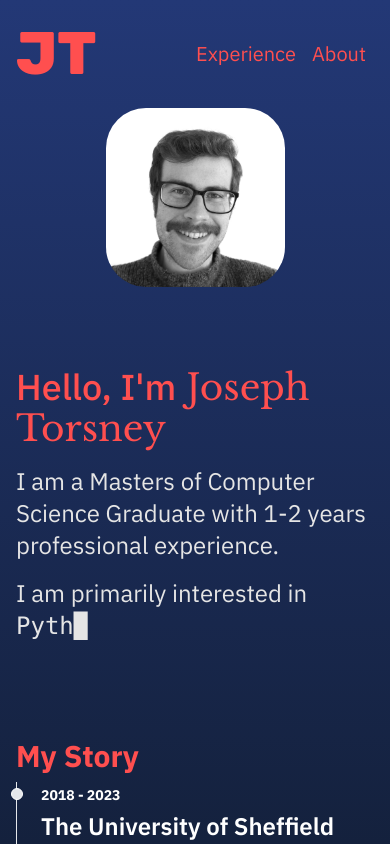
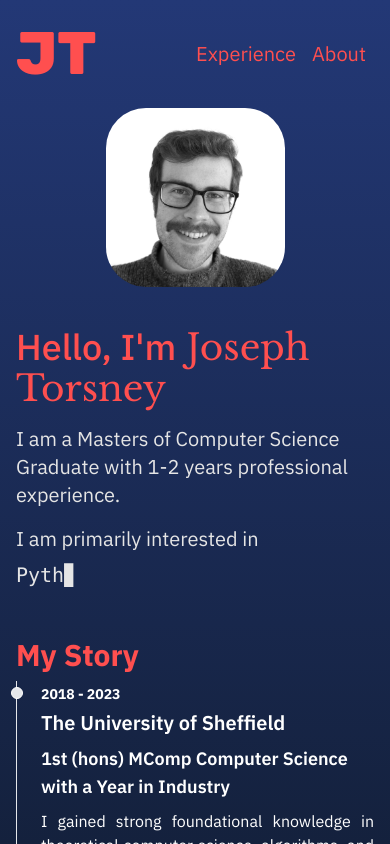
Before and after one commit to joetorsney/blog, a Next.js app: page / in a window 390 px wide. Shown: the top 844 px of the page. Built offline with nearby package versions, Linux system fonts and the light colour scheme.

Commit message:
Minor graphical changes

```diff
--- a/pages/index.tsx
+++ b/pages/index.tsx
@@ -45,7 +45,7 @@ export default function Home() {
   return (
     <Layout>
       <SEO title='Home'/>
-      <div className='flex flex-col gap-20'>
+      <div className='flex flex-col gap-10 md:gap-20'>
         <div className='md:flex items-center gap-8 flex-row-reverse'>
           <div className='max-md:flex justify-center'>
             <div className='max-w-md max-md:w-1/2 relative aspect-square h-auto overflow-hidden border-0 border-transparent rounded-[40px]'>
@@ -53,13 +53,13 @@ export default function Home() {
             </div>
           </div>
           <div>
-            <h1 className='font-medium text-4xl text-secondary max-md:pt-20 py-2'><span>Hello, I&apos;m</span><span className='font-serif-italic'> Joseph Torsney</span></h1>
-            <h1 className='text-2xl py-2'>I am a Masters of Computer Science Graduate with 1-2 years professional experience.</h1>
-            <h1 className='text-2xl py-2'>
+            <h1 className='font-medium text-4xl text-secondary max-sm:pt-10 max-md:pt-20 py-2'><span>Hello, I&apos;m</span><span className='font-serif-italic'> Joseph Torsney</span></h1>
+            <h1 className='text-xl sm:text-2xl py-2'>I am a Masters of Computer Science Graduate with 1-2 years professional experience.</h1>
+            <h1 className='text-xl sm:text-2xl py-2'>
               I am primarily interested in
-              <Typewriter text={interests[currentInterestIndex]} cursor={'▊'} delay={100} pause={2000} doneCallback={changeInterest}></Typewriter>
+              <br />
             </h1>
-            {/* <span className='font-mono underline'>Full Stack Web Development</span> */}
+            <Typewriter text={interests[currentInterestIndex]} cursor={'▊'} delay={100} pause={2000} doneCallback={changeInterest} className='font-mono text-xl sm:text-2xl'></Typewriter>
           </div>
         </div>
         <div>
@@ -71,7 +71,7 @@ export default function Home() {
                 <Timeline.Content>
                   <Timeline.Time className='text-white font-bold py-1'>{item.time}</Timeline.Time>
                   <Timeline.Body>
-                    <h3 className='text-white text-2xl font-semibold py-1'>{item.title}</h3>
+                    <h3 className='text-white text-xl sm:text-2xl font-semibold py-1'>{item.title}</h3>
                     {item.subtitle ? <h3 className='text-white text-lg font-semibold py-1'>{item.subtitle}</h3> : ''}
                     <p className='text-white text-justify py-1'>{item.body}</p>
                   </Timeline.Body>
--- a/src/components/typewriter.tsx
+++ b/src/components/typewriter.tsx
@@ -12,10 +12,11 @@ interface TypewriterProps {
     cursor: string,
     delay: number,
     pause: number,
-    doneCallback: () => void
+    doneCallback: () => void,
+    className?: string
 }
 
-const Typewriter = ({text, cursor, delay, pause, doneCallback}: TypewriterProps) => {
+const Typewriter = ({text, cursor, delay, pause, doneCallback, className}: TypewriterProps) => {
     const [typingDirection, setTypingDirection] = useState(direction.Forward)
     const [isTyping, setIsTyping] = useState(true)
     const [currentText, setCurrentText] = useState(text)
@@ -63,9 +64,8 @@ const Typewriter = ({text, cursor, delay, pause, doneCallback}: TypewriterProps)
 
     return (
         <>
-            <br />
-            <span className='font-mono'>{currentText}</span>
-            <span className={`${!isTyping ? 'animate-blink' : ''}`}>{cursor}</span>
+            <span className={className}>{currentText}</span>
+            <span className={`${className + (!isTyping ? ' animate-blink' : '')}`}>{cursor}</span>
         </>
     )
 }
```
